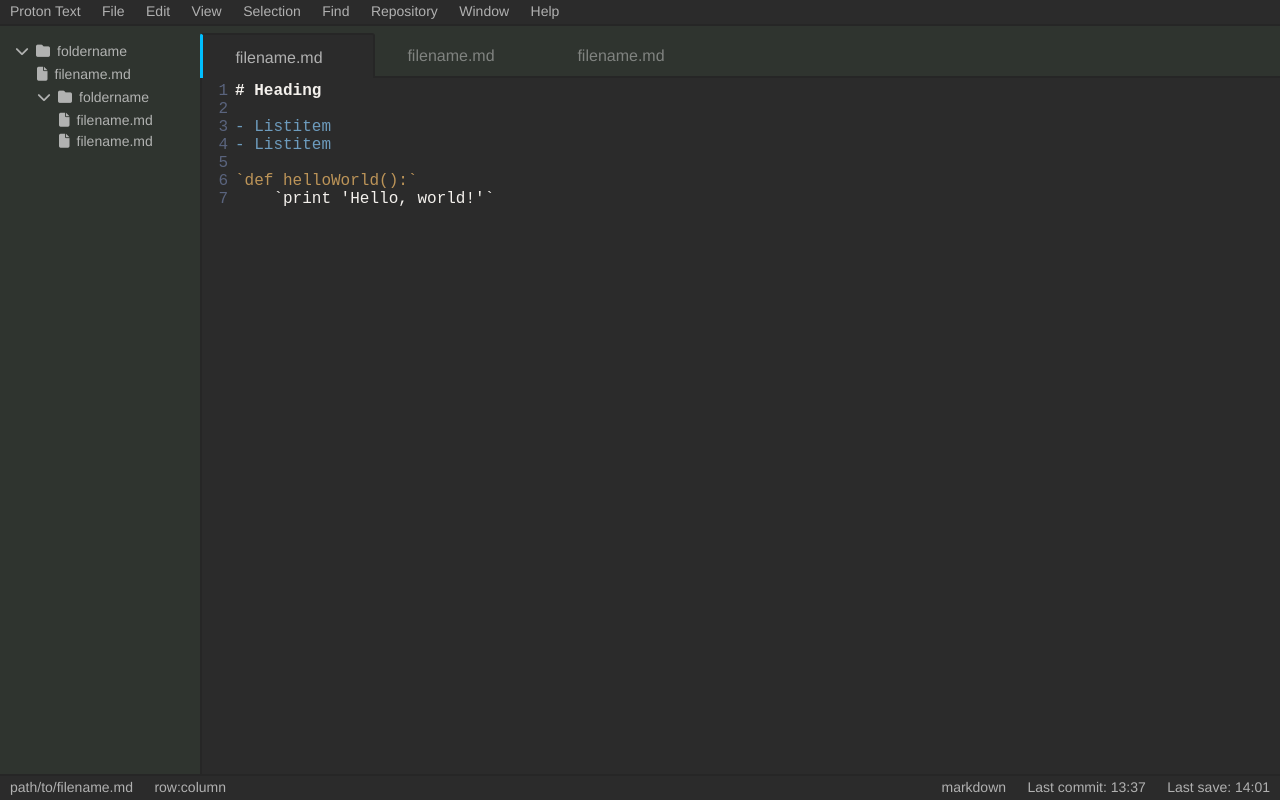
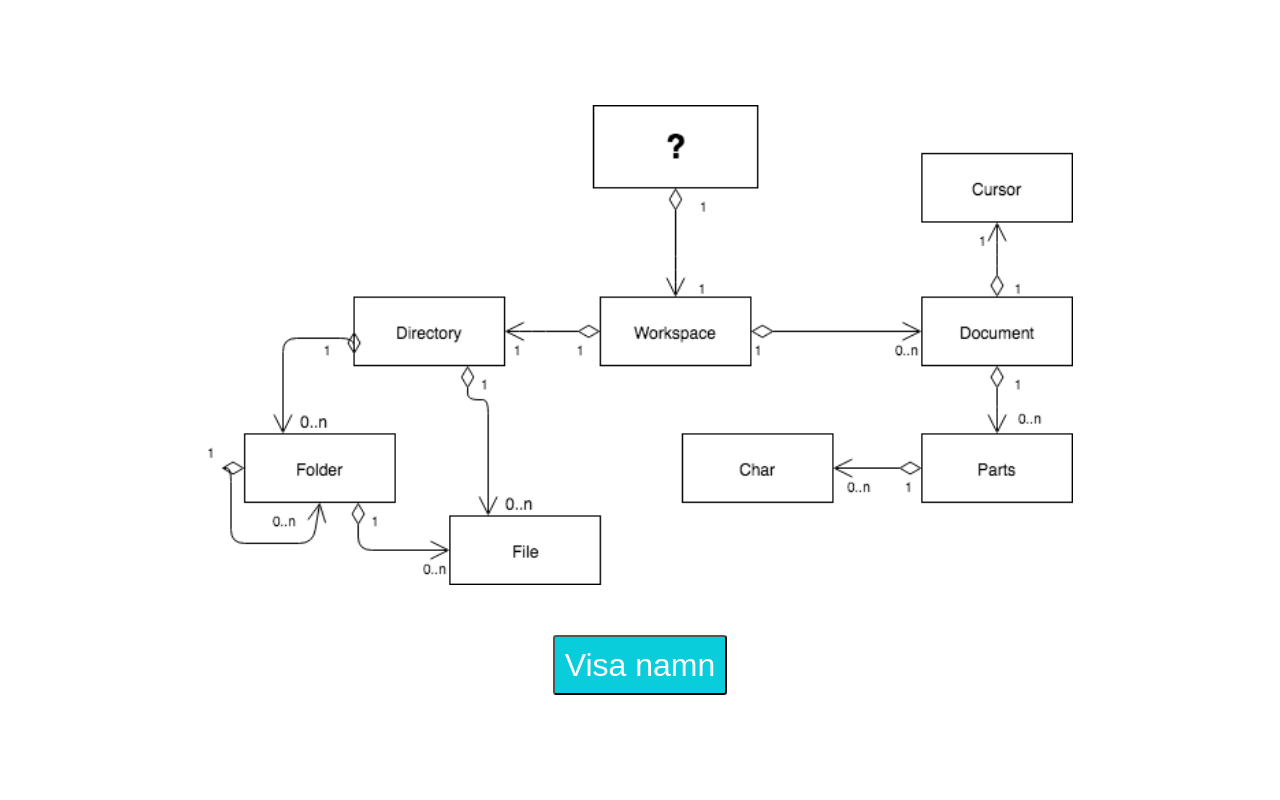
Before and after one commit to Levis92/proton-text, a plain HTML site: page index.html in a window 1280 px wide. Drawn offline with Linux system fonts and the light colour scheme.

Commit message:
presentation mode

```diff
--- a/index.html
+++ b/index.html
@@ -8,6 +8,9 @@
     <link rel="stylesheet" href="codemirror-5.25.0/theme/railscasts.css">
     <script src="codemirror-5.25.0/mode/markdown/markdown.js"></script>
     <script src="https://use.fontawesome.com/da03a0462c.js"></script>
+    <script src="scripts/main.js">
+
+    </script>
   </head>
   <body>
     <header id="function-bar">
@@ -53,7 +56,7 @@
         </aside>
         <script type="text/javascript">
           var myCodeMirror = CodeMirror(document.getElementById('documents'), {
-            value: "# Heading\n\n- Listitem\n- Listitem\n\n`def helloWorld():`\n\t`print 'Hello, world!'`",
+            value: "# Heading\n\n- Listitem\n- Listitem\n\n`def helloWorld():\n\n\tprint 'Hello, world!'`",
             theme: "railscasts",
             mode:  "markdown",
             lineNumbers: true
@@ -76,5 +79,10 @@
         </ul>
       </div>
     </footer>
+    <article id="domain" style="display: 'none'; height: 100vh; width: 100%; background: #fff; flex-direction: column; justify-content: center; align-items: center">
+      <!DOCTYPE svg PUBLIC "-//W3C//DTD SVG 1.1//EN" "http://www.w3.org/Graphics/SVG/1.1/DTD/svg11.dtd">
+      <img src="images/domain_model.png" alt="Domänmodell" style="height: 60vh">
+      <button type="button" name="button" onclick="showMockup()" style="margin-top: 50px; font-size: 2rem; padding: 0.3em; border-radius: 0.1em; background: #09cdda; color: white; outline: none">Visa namn</button>
+    </article>
   </body>
 </html>
--- /dev/null
+++ b/scripts/main.js
@@ -0,0 +1,38 @@
+var header;
+var main;
+var footer;
+var domainModel;
+var image;
+var button;
+var count = 0;
+
+document.addEventListener("DOMContentLoaded", function() {
+  header = document.getElementsByTagName('header')[0];
+  main = document.getElementsByTagName('main')[0];
+  footer = document.getElementsByTagName('footer')[0];
+  domainModel = document.getElementById('domain');
+  image = document.getElementsByTagName('img')[0];
+  button = document.getElementsByTagName('button')[0];
+
+  header.style.display = 'none';
+  main.style.display = 'none';
+  footer.style.display = 'none';
+  domainModel.style.display = 'flex';
+
+
+})
+
+
+function showMockup() {
+  if (count) {
+    domainModel.style.display = 'initial';
+    header.style.display = 'flex';
+    main.style.display = 'flex';
+    footer.style.display = 'flex';
+  } else {
+    image.src = 'images/domain_model_w_name.png';
+    button.innerHTML = 'Visa mockup';
+    count++;
+  }
+
+}
```
Also changed, not shown: images/domain_model.png (added), images/domain_model_w_name.png (added).
